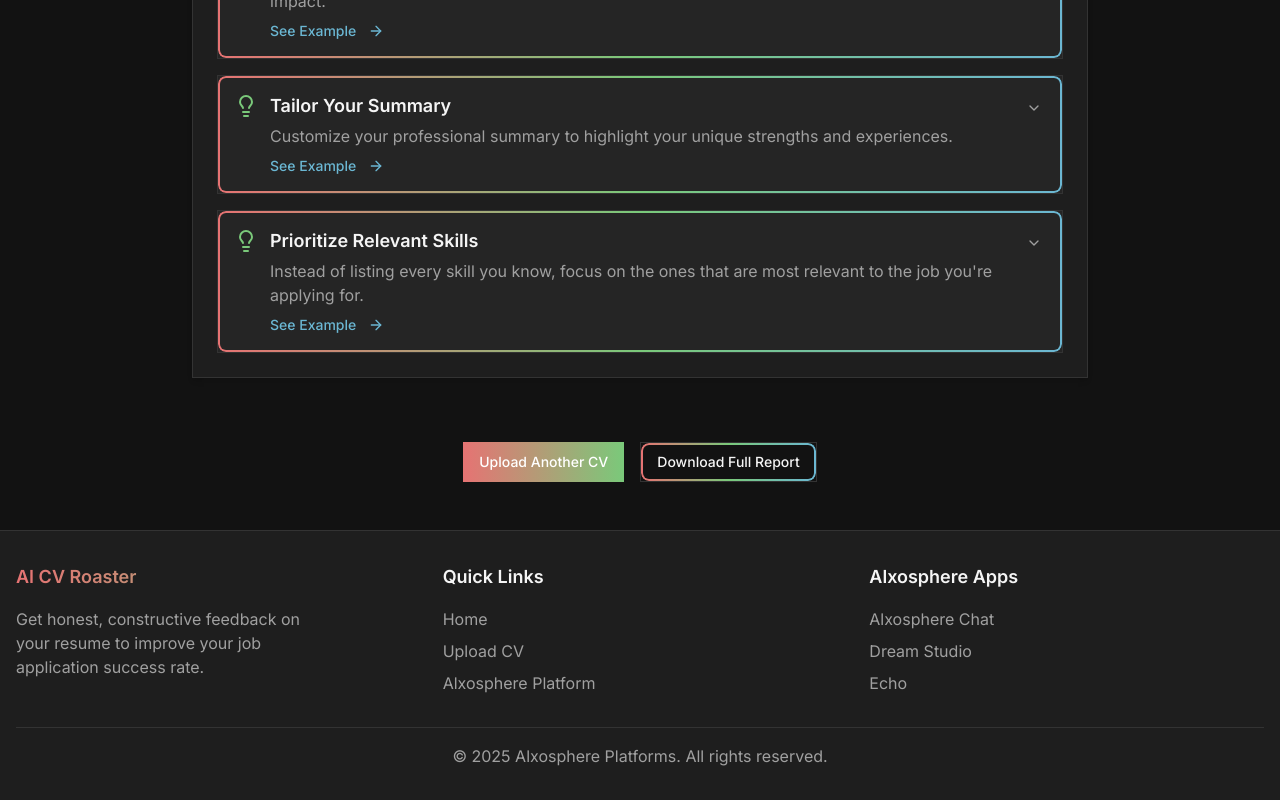
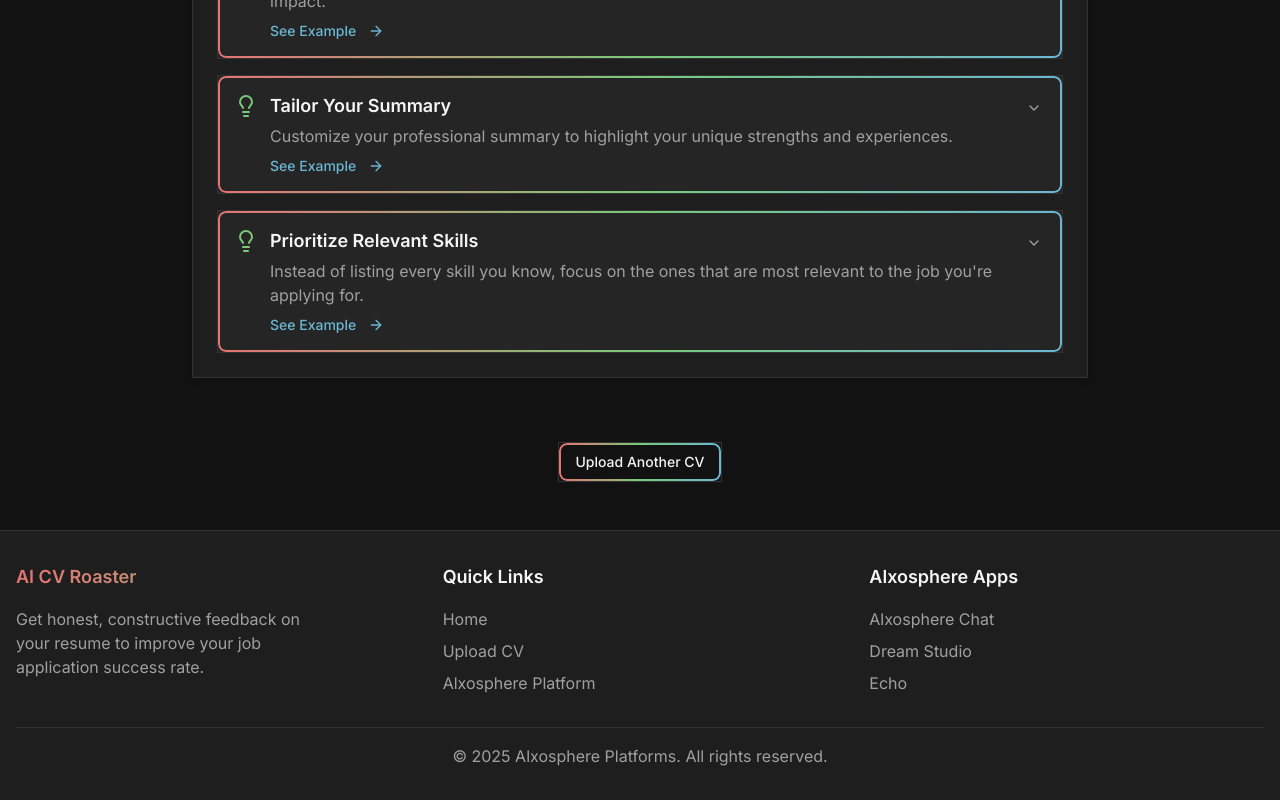
Before and after one commit to DecX-x/CVRoaster, a Next.js app: page /results in a window 1280 px wide. Shown: the part 1342-2142 px from the top of the page. Built offline with nearby package versions, Linux system fonts and the light colour scheme.

Commit message:
Refactor button layout in results page to improve UI consistency

```diff
--- a/app/results/page.tsx
+++ b/app/results/page.tsx
@@ -38,13 +38,12 @@ export default function ResultsPage() {
 
           <div className="flex flex-col sm:flex-row gap-4 justify-center pt-8">
             <Link href="/upload">
-              <Button className="bg-gradient-to-r from-[#e67373] to-[#7ac97a] hover:from-[#d86565] hover:to-[#69b869] text-white">
+            <Button variant="outline" className="gradient-border text-[#f5f5f5] border-[#333333]">
                 Upload Another CV
-              </Button>
+            </Button>
             </Link>
-            <Button variant="outline" className="gradient-border text-[#f5f5f5] border-[#333333]">
-              Download Full Report
-            </Button>
+
+
           </div>
         </div>
       </div>
```
